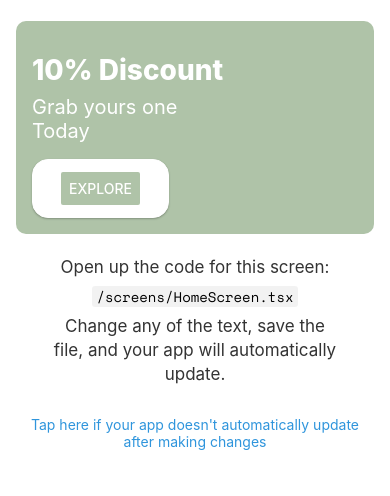
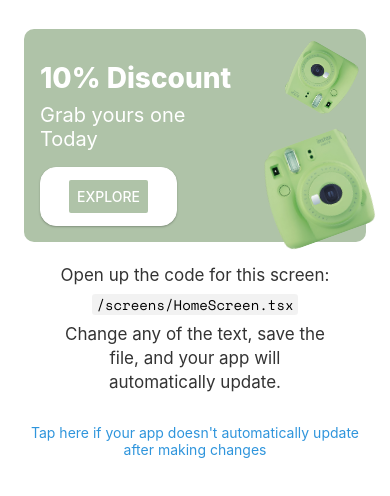
Before and after one commit to TalGoldDev/React-Native-Store, a React Native app: screen / in a window 390 px wide. Shown: the top 496 px of the page. Built offline with nearby package versions, Linux system fonts and the light colour scheme; what expo-linking would draw is missing.

Commit message:
Add: images to hero section

```diff
--- a/components/home-page/HeroSection.tsx
+++ b/components/home-page/HeroSection.tsx
@@ -1,8 +1,9 @@
 import React from "react";
-import { View, Text, Button } from "react-native";
+import { View, Text, Button, Image } from "react-native";
 import { StyleSheet } from "react-native";
 import Colors from "../../constants/Colors";
 import { CustomButton } from "../CustomButton";
+const greenCamera = require("../../assets/images/green-camera.png");
 
 export default function HeroSection() {
   return (
@@ -10,6 +11,8 @@ export default function HeroSection() {
       <View style={styles.heroContainer}>
         <Text style={styles.title}>10% Discount</Text>
         <Text style={styles.description}>Grab yours one {"\n"}Today</Text>
+        <Image style={styles.imageOne} source={greenCamera} />
+        <Image style={styles.imageTwo} source={greenCamera} />
         <CustomButton
           text={"Explore"}
           bgColor={Colors.pallete.white}
@@ -22,6 +25,7 @@ export default function HeroSection() {
 
 const styles = StyleSheet.create({
   container: {
+    position: "relative",
     padding: 16,
     width: "100%",
     alignItems: "center",
@@ -34,6 +38,23 @@ const styles = StyleSheet.create({
     alignItems: "flex-start",
     borderRadius: 10,
   },
+  imageOne: {
+    position: "absolute",
+    bottom: 3,
+    right: 0,
+    width: 100,
+    height: 100,
+    transform: [{ rotateZ: "340deg" }],
+  },
+  imageTwo: {
+    position: "absolute",
+    top: 20,
+    right: 15,
+    width: 60,
+    height: 60,
+    transform: [{ rotateZ: "210deg" }],
+  },
+
   title: {
     paddingTop: 16,
     color: "white",
--- a/screens/HomeScreen.tsx
+++ b/screens/HomeScreen.tsx
@@ -27,6 +27,7 @@ const styles = StyleSheet.create({
   container: {
     flex: 1,
     height: "100%",
+    padding: 8,
   },
   separator: {
     marginVertical: 30,
```
Also changed, not shown: assets/images/green-camera.png (added), assets/images/lime-green-camera.png (added).
